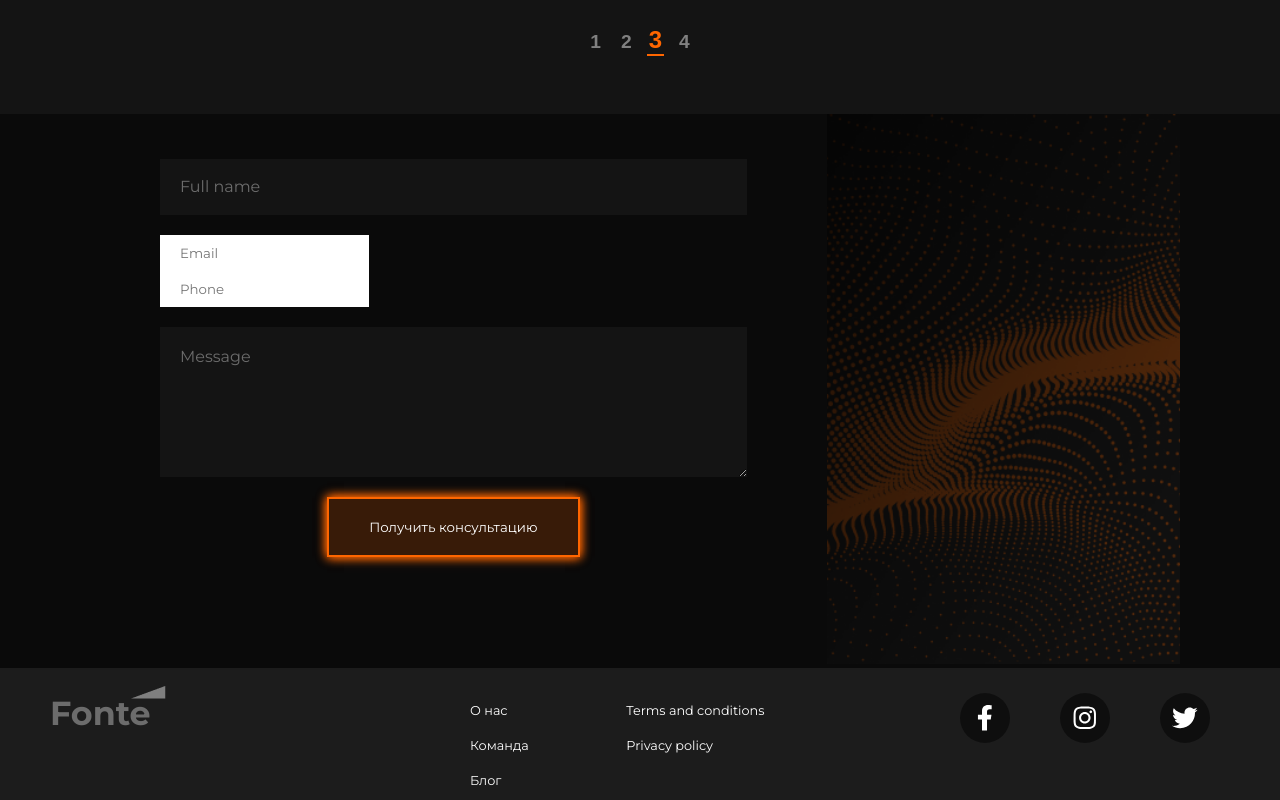
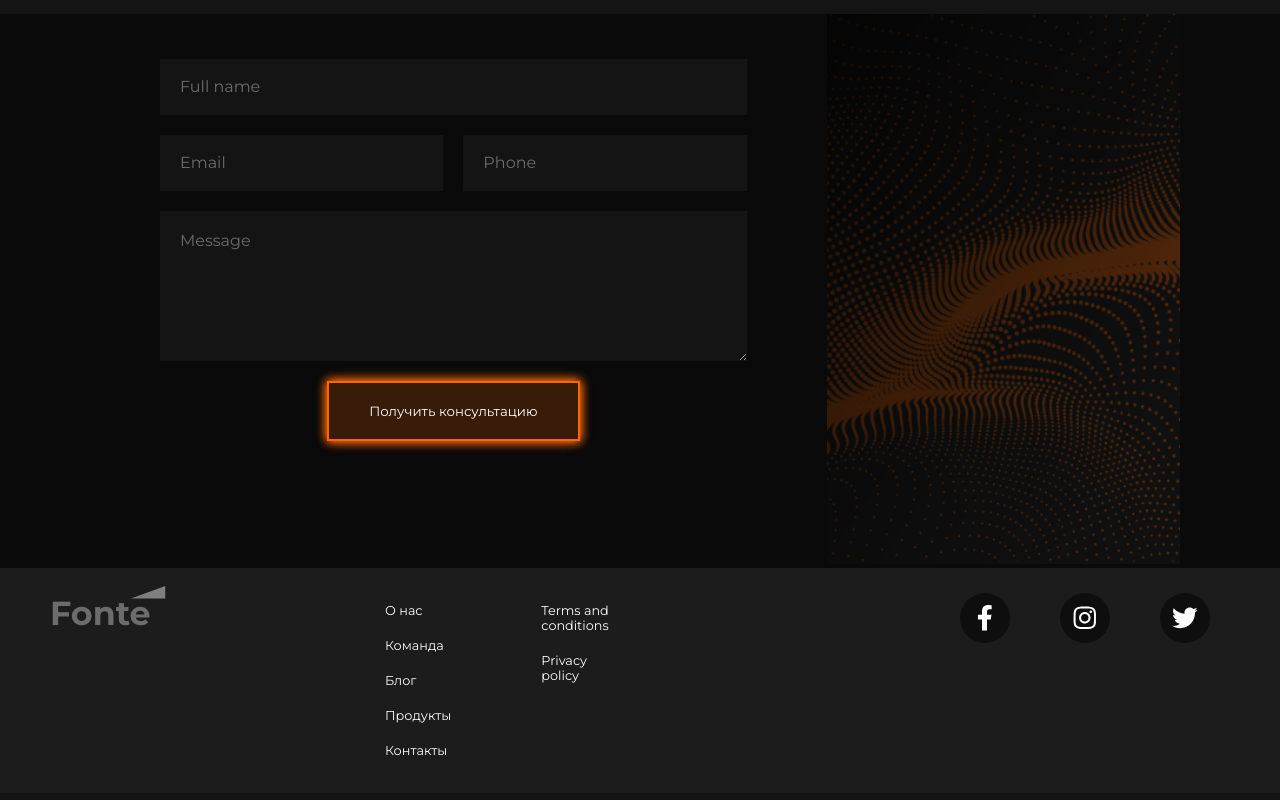
Before and after one commit to Fariza77/All-project, a React (Vite) app in the folder react-project/: page / in a window 1280 px wide. Shown: the part 4500-5300 px from the top of the page. Built offline with nearby package versions, Linux system fonts and the light colour scheme.

Commit message:
fixed footer @media

```diff
--- a/react-project/src/components/Navigation/Footer/Consultation.jsx
+++ b/react-project/src/components/Navigation/Footer/Consultation.jsx
@@ -19,7 +19,7 @@ function Consultation(props) {
                 <div className="form-control">
                     <input id='consultation-person-fullname' type="text" name="fullname" placeholder='Full name' />
                 </div>
-                <div className="form-control-row">
+                <div className="form-control row">
                     <div className="left">
                         <input id='consultation-person-email' type="email" name="email" placeholder='Email' />
                     </div>
--- a/react-project/src/components/Navigation/Footer/index.jsx
+++ b/react-project/src/components/Navigation/Footer/index.jsx
@@ -10,6 +10,7 @@ function Footer() {
   return (
     <div className="footer-wrapper">
       <footer className="main-footer">
+        <div className="left-side">
           <div className="heading-wrapper">
             <Heading size={1.2} gray={true}>Fonte</Heading>
           </div>
@@ -24,6 +25,7 @@ function Footer() {
             <div className="right">
               <a href="#">Terms and conditions</a>
               <a href="#">Privacy policy</a>
+            </div>
           </div>
         </div>
         <div className="footer-social-media">
--- a/react-project/src/components/Navigation/Footer/style.scss
+++ b/react-project/src/components/Navigation/Footer/style.scss
@@ -1,10 +1,13 @@
 @import "../../../assets/styles/settings";
 
+.footer-wrapper {
     footer.main-footer {
         background-color: $dark-lighter;
         padding: 50px 100px;
-    @include grid(3, 20px);
+        @include grid(2, 20px);
 
+        .left-side {
+            @include grid(2, 50px);
 
             .footer-links {
                 @include grid(2, 50px);
@@ -16,6 +19,7 @@ footer.main-footer {
 
                     &:hover {
                         color: $warning;
+                    }
                 }
             }
         }
@@ -55,14 +59,15 @@ footer.main-footer {
         }
 
     }
+
     .section {
         padding: 50px 100px;
 
-    h3{
+        h3 {
             margin-bottom: 50px;
+        }
 
-    }
-    p{
+        p {
             opacity: 50%;
             size: 12px;
             margin-bottom: 20px;
@@ -71,76 +76,29 @@ footer.main-footer {
 
         }
     }
+}
 
 
 @media (max-width: $xx-large-screen) {
     .footer-wrapper {
         footer.main-footer {
             padding: 37px 75px;
-            .heading-wrapper {
-
-            }
-            .footer-links {
-                .left {
-                    a {
-
-                    }
-                }
-                .right {
-                    a {
-
-                    }
-                }
-            }
-            .footer-social-media {
-                span {
-
-                }
-            }
-        }
-        .section {
-            padding: 37px 75px;
-            h3 {
-
-            }
-            p {
-
-            }
-        }
         }
 
     }
+
+}
+
 @media (max-width: $x-large-screen) {
     .footer-wrapper {
 
         footer.main-footer {
-            padding: 25px 50px ;
-            .heading-wrapper {
+            padding: 25px 50px;
+        }
 
-            }
-            .footer-links {
-                .left {
-                    a {
+        .section {
+            padding: 25px 50px;
 
-                    }
-                }
-                .right {
-                    a {
-
-                    }
-                }
-            }
-            .footer-social-media {
-                span {
-
-                }
-            }
-        }
-        .section {
-            padding: 25px 50px ;
-            h3 {
-
-            }
             p {
                 width: 80%;
             }
@@ -148,39 +106,18 @@ footer.main-footer {
     }
 
 }
+
 @media (max-width: $large-screen) {
     .footer-wrapper {
+        gap: 10px;
 
-            gap: 10px;
         footer.main-footer {
-            padding: 15px 30px ;
+            padding: 15px 30px;
+        }
 
-            .heading-wrapper {
+        .section {
+            padding: 15px 30px;
 
-            }
-            .footer-links {
-                .left {
-                    a {
-
-                    }
-                }
-                .right {
-                    a {
-
-                    }
-                }
-            }
-            .footer-social-media {
-                span {
-
-                }
-            }
-        }
-        .section {
-            padding: 15px 30px ;
-            h3 {
-
-            }
             p {
                 width: 90%;
             }
@@ -188,70 +125,43 @@ footer.main-footer {
     }
 
 }
+
 @media (max-width: $medium-screen) {
     .footer-wrapper {
-        footer.main-footer {
-            .heading-wrapper {
+        .section {
+            padding: 10px 20px;
 
-            }
-            .footer-links {
-                .left {
-                    a {
-
-                    }
-                }
-                .right {
-                    a {
-
-                    }
-                }
-            }
-            .footer-social-media {
-                span {
-
-                }
-            }
-        }
-        .section {
-            padding: 10px 20px  ;
-            h3 {
-
-            }
             p {
                 width: 90%;
             }
         }
     }
 }
+
 @media (max-width: $small-screen) {
     .footer-wrapper {
         footer.main-footer {
-            .heading-wrapper {
+            padding: 50px 10px;
 
-            }
+            .left-side {
+                grid-template-columns: 1fr;
+
                 .footer-links {
-                .left {
-                    a {
-
+                    position: relative;
+                    left: 100px;
                 }
             }
-                .right {
-                    a {
 
+            .footer-social-media {
+                span {
+                    margin: 0 5px;
                 }
             }
         }
-            .footer-social-media {
-                span {
 
-                }
-            }
-        }
         .section {
+            padding: 50px 10px;
 
-            h3 {
-
-            }
             p {
                 width: 100%;
             }
```
Lines whose indentation alone changed are shown as unchanged.
